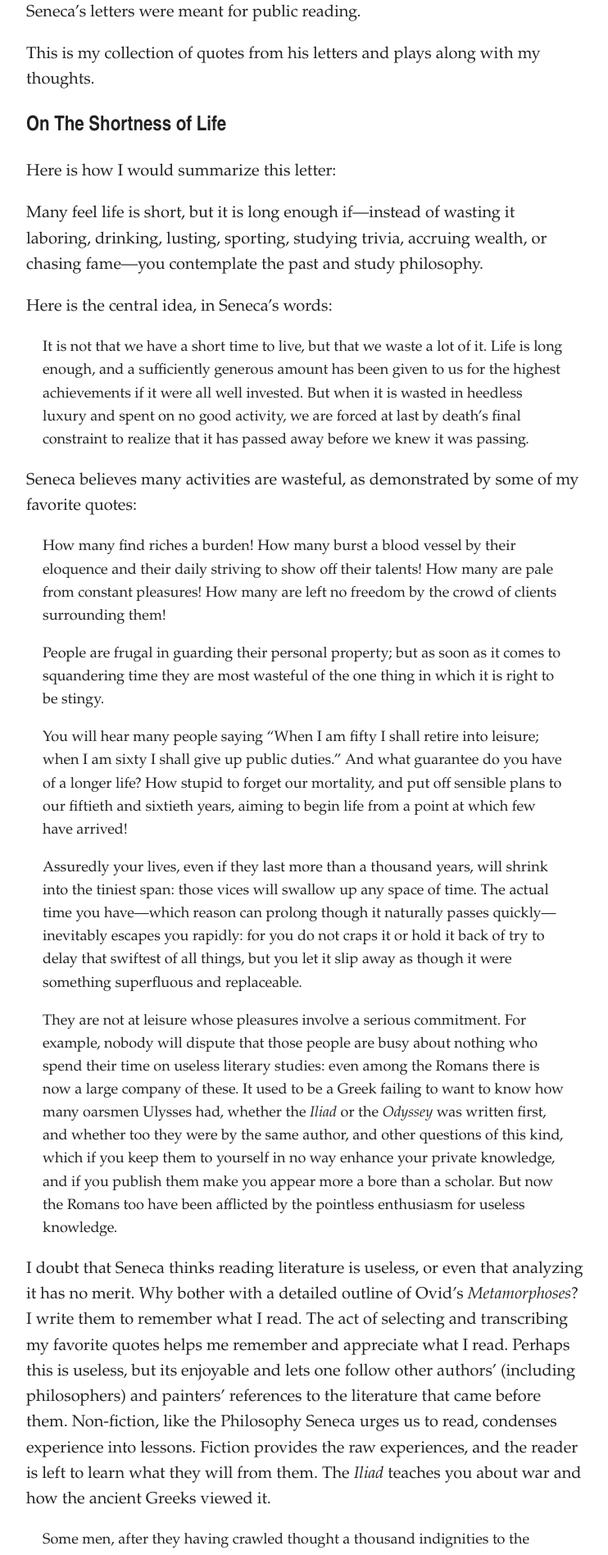
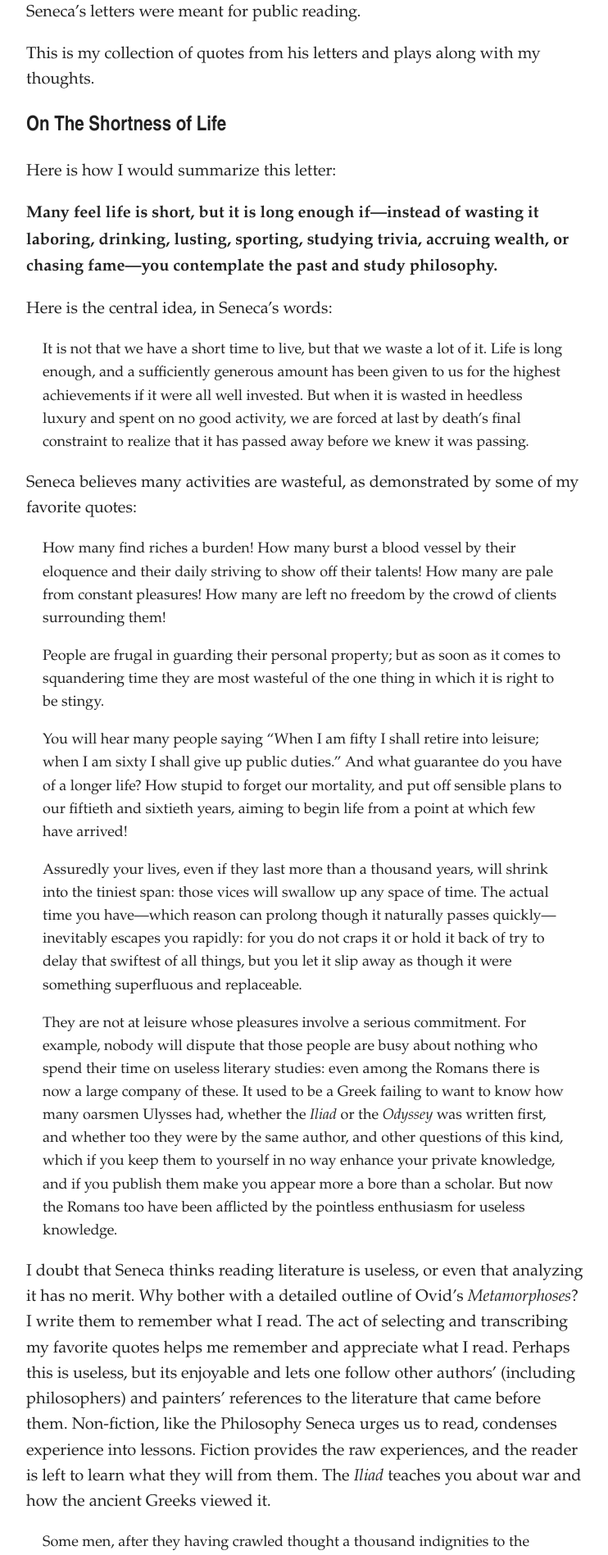
Before and after one commit to artsandmetaphysics/goodlifeodyssey, a Jekyll site: the page built from _documents/seneca.md, in a window 1280 px wide. Shown: the part 512-2409 px from the top of the page at 82% size, without its empty margins (268-1010 px from the left). Built offline with Jekyll 4.4.1, drawn with Linux system fonts in a browser that asks for light colours.

Commit message:
Add content

```diff
--- a/_documents/seneca.md
+++ b/_documents/seneca.md
@@ -18,7 +18,7 @@ This is my collection of quotes from his letters and plays along with my thought
 
 Here is how I would summarize this letter:
 
-Many feel life is short, but it is long enough if—instead of wasting it laboring, drinking, lusting, sporting, studying trivia, accruing wealth, or chasing fame—you contemplate the past and study philosophy.
+**Many feel life is short, but it is long enough if—instead of wasting it laboring, drinking, lusting, sporting, studying trivia, accruing wealth, or chasing fame—you contemplate the past and study philosophy.**
 
 Here is the central idea, in Seneca’s words:
 
```
Also changed, not shown: documents/seneca.md (+1 -1 lines).
